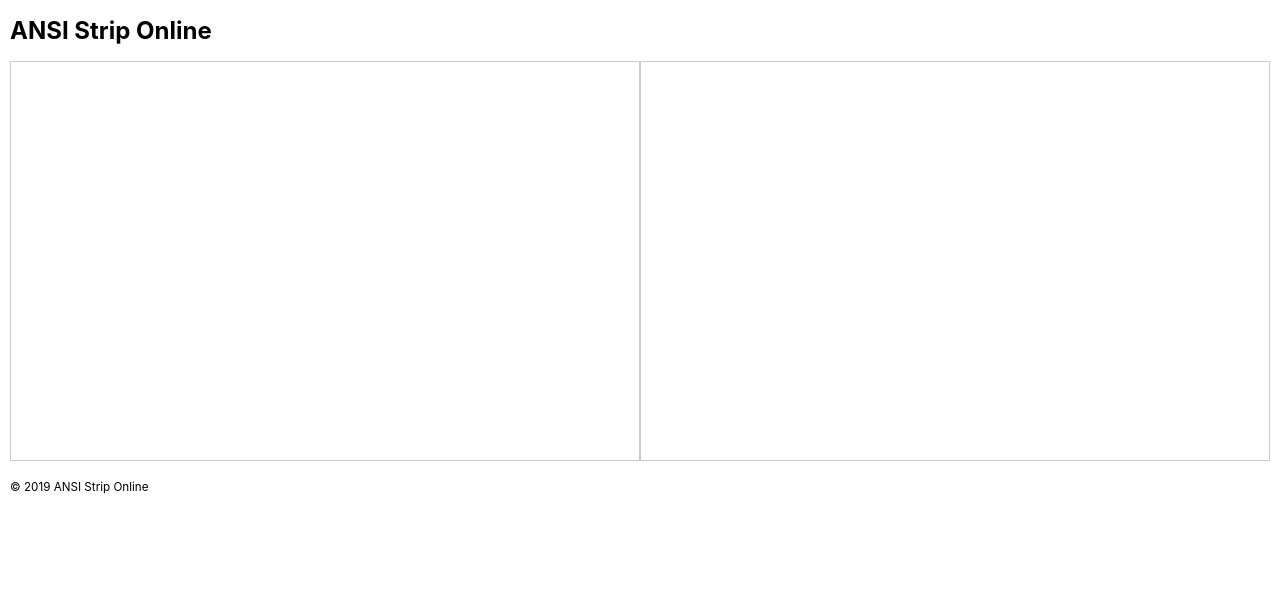
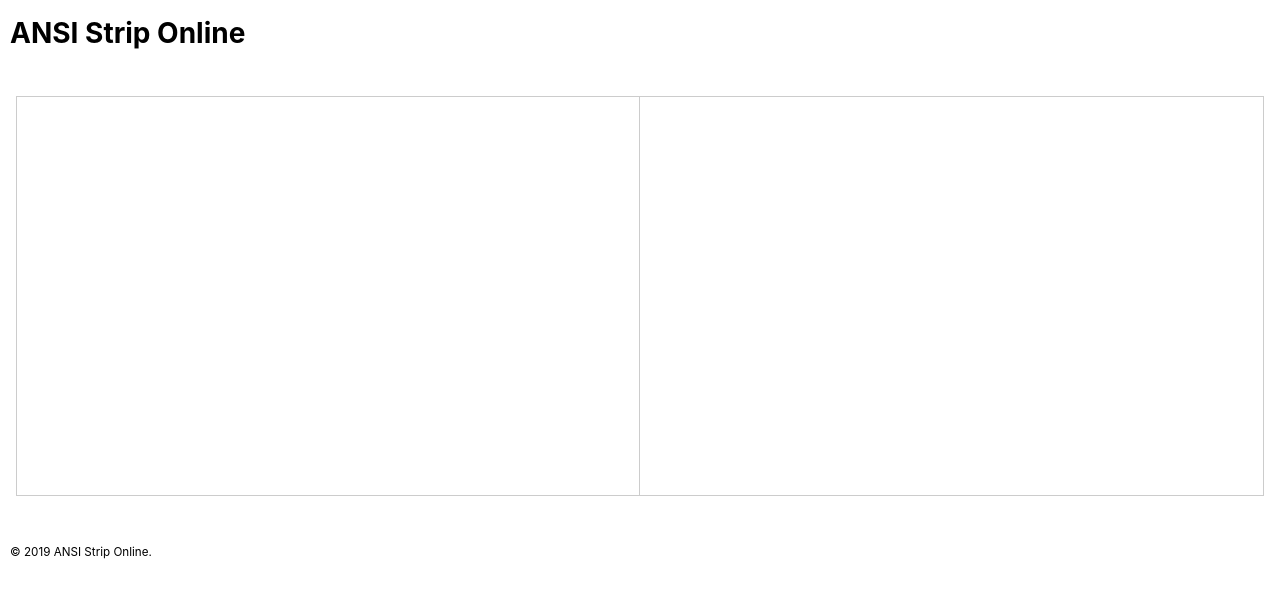
Before and after one commit to kimulaco/ANSI-Escape-Strip, a React (Create React App) app: page / in a window 1280 px wide. Shown: the top 594 px of the page. Built offline with nearby package versions, Linux system fonts and the light colour scheme.

Commit message:
Update styles

```diff
--- a/src/components/AppFooter/AppFooter.tsx
+++ b/src/components/AppFooter/AppFooter.tsx
@@ -6,7 +6,7 @@ const AppFooter: React.FC = () => {
     <footer className="AppFooter">
       <div className="AppFooter_inner">
         <p className="AppFooter_copyright">
-          <small>&copy; 2019 ANSI Strip Online</small>
+          <small>&copy; 2019 ANSI Strip Online.</small>
         </p>
       </div>
     </footer>
--- a/src/components/AppHeader/AppHeader.css
+++ b/src/components/AppHeader/AppHeader.css
@@ -9,6 +9,6 @@
 }
 
 .AppHeader_title {
-  font-size: 24px;
+  font-size: 28px;
   margin: 0;
 }
--- a/src/components/AppMain/AppMain.css
+++ b/src/components/AppMain/AppMain.css
@@ -1,5 +1,5 @@
 @charset "UTF-8";
 
 .AppMain_inner {
-  padding: 0 10px;
+  padding: 30px 16px;
 }
--- a/src/components/FormTextarea/FormTextarea.css
+++ b/src/components/FormTextarea/FormTextarea.css
@@ -22,4 +22,5 @@
 
 .FormTextarea_preview {
   border: 1px solid #ccc;
+  border-left: 0;
 }
```
